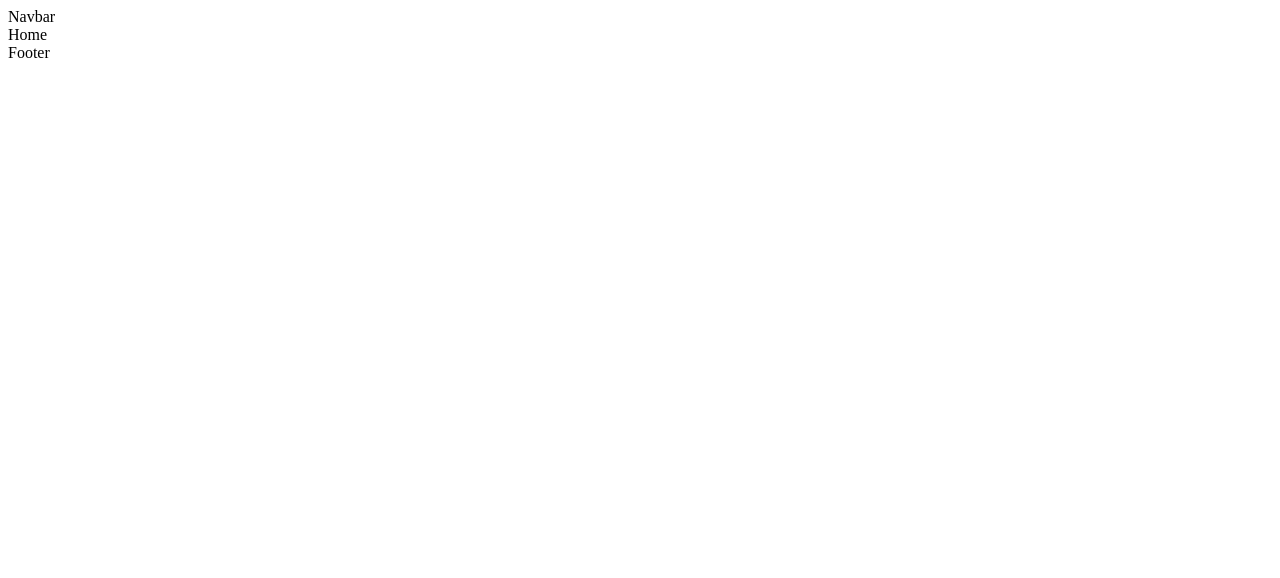
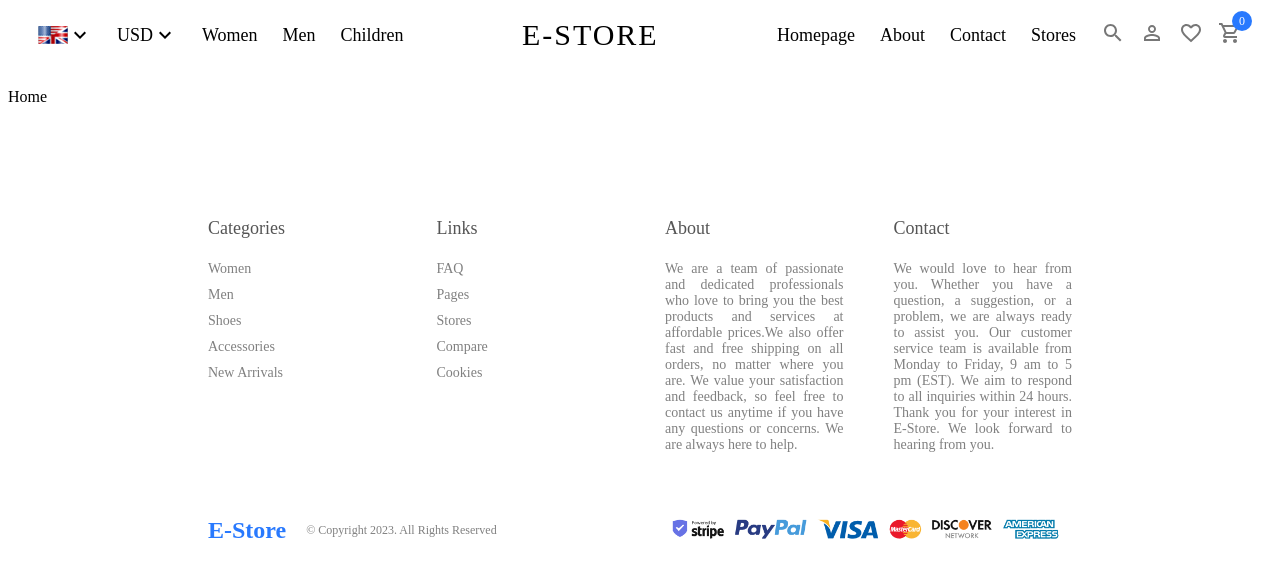
Before and after one commit to Ibra-22Kh/HeadlessCMS-project, a React (Vite) app in the folder client/: page / in a window 1280 px wide. Shown: the top 578 px of the page. Built offline with nearby package versions, Linux system fonts and the light colour scheme.

Commit message:
update for the navbar then footer

```diff
--- a/client/src/components/Footer/Footer.jsx
+++ b/client/src/components/Footer/Footer.jsx
@@ -1,9 +1,61 @@
-import React from 'react'
+import React from "react";
+import "./Footer.scss";
 
 const Footer = () => {
   return (
-    <div>Footer</div>
-  )
-}
+    <div className="footer">
+      <div className="top">
+        <div className="item">
+          <h1>Categories</h1>
+          <span>Women</span>
+          <span>Men</span>
+          <span>Shoes</span>
+          <span>Accessories</span>
+          <span>New Arrivals</span>
+        </div>
+        <div className="item">
+          <h1>Links</h1>
+          <span>FAQ</span>
+          <span>Pages</span>
+          <span>Stores</span>
+          <span>Compare</span>
+          <span>Cookies</span>
+        </div>
+        <div className="item">
+          <h1>About</h1>
+          <span>
+            We are a team of passionate and dedicated professionals who
+            love to bring you the best products and services at affordable
+            prices.We also offer fast and free shipping on all orders, no matter where you are. We value your
+            satisfaction and feedback, so feel free to contact us anytime if you
+            have any questions or concerns. We are always here to help.
+          </span>
+        </div>
+        <div className="item">
+          <h1>Contact</h1>
+          <span>
+            We would love to hear from you. Whether you have a question, a
+            suggestion, or a problem, we are always ready to assist you. Our
+            customer service team is available from Monday to Friday, 9 am to 5
+            pm (EST). We aim to respond to all inquiries within 24 hours. Thank
+            you for your interest in E-Store. We look forward to hearing from
+            you.
+          </span>
+        </div>
+      </div>
+      <div className="bottom">
+        <div className="left">
+          <span className="logo">E-Store</span>
+          <span className="copyright">
+            © Copyright 2023. All Rights Reserved
+          </span>
+        </div>
+        <div className="right">
+          <img src="images/payment.png" alt="" />
+        </div>
+      </div>
+    </div>
+  );
+};
 
-export default Footer
+export default Footer;
--- /dev/null
+++ b/client/src/components/Footer/Footer.scss
@@ -0,0 +1,56 @@
+.footer {
+    margin: 100px 200px 20px 200px;
+
+    .top {
+      display: flex;
+      gap: 50px;
+
+      .item {
+        flex: 1;
+        display: flex;
+        flex-direction: column;
+        gap: 10px;
+        text-align: justify;
+        font-size: 14px;
+
+        h1{
+          font-size: 18px;
+          font-weight: 500;
+          color: #555;
+        }
+
+        span{
+          color: gray;
+        }
+      }
+    }
+
+    .bottom {
+      display: flex;
+      align-items: center;
+      justify-content: space-between;
+      margin-top: 50px;
+      .left {
+        display: flex;
+        align-items: center;
+
+        .logo{
+          color: #2879fe;
+          font-weight: bold;
+          font-size: 24px;
+        }
+
+        .copyright{
+          margin-left: 20px;
+          font-size: 12px;
+          color: gray;
+        }
+      }
+      .right {
+
+        img{
+          height: 50px;
+        }
+      }
+    }
+  }
--- a/client/src/components/Navbar/Navbar.jsx
+++ b/client/src/components/Navbar/Navbar.jsx
@@ -1,9 +1,74 @@
-import React from 'react'
+import React, { useState } from "react";
+import KeyboardArrowDownIcon from "@mui/icons-material/KeyboardArrowDown";
+import SearchIcon from "@mui/icons-material/Search";
+import PersonOutlineOutlinedIcon from "@mui/icons-material/PersonOutlineOutlined";
+import FavoriteBorderOutlinedIcon from "@mui/icons-material/FavoriteBorderOutlined";
+import ShoppingCartOutlinedIcon from "@mui/icons-material/ShoppingCartOutlined";
+import { Link } from "react-router-dom";
+import "./Navbar.scss"
+// import Cart from "../Cart/Cart";
+// import { useSelector } from "react-redux";
 
 const Navbar = () => {
+  // const [open,setOpen] = useState(false)
+  // const products = useSelector((state) => state.cart.products);
+
   return (
-    <div>Navbar</div>
-  )
-}
+    <div className="navbar">
+      <div className="wrapper">
+        <div className="left">
+          <div className="item">
+            <img src="images/en.png" alt="" />
+            <KeyboardArrowDownIcon />
+          </div>
+          <div className="item">
+            <span>USD</span>
+            <KeyboardArrowDownIcon />
+          </div>
+          <div className="item">
+            <Link className ="link" to="/products/1">Women</Link>
+          </div>
+          <div className="item">
+            <Link className ="link" to="/products/2">Men</Link>
+          </div>
+          <div className="item">
+            <Link className ="link" to="/products/3">Children</Link>
+          </div>
+        </div>
+        <div className="center">
+          <Link className ="link" to="/">E-STORE</Link>
+        </div>
+        <div className="right">
+          <div className="item">
+            <Link className ="link" to="/">Homepage</Link>
+          </div>
+          <div className="item">
+            <Link className ="link" to="/">About</Link>
+          </div>
+          <div className="item">
+            <Link className ="link" to="/">Contact</Link>
+          </div>
+          <div className="item">
+            <Link className ="link" to="/">Stores</Link>
+          </div>
+          <div className="icons">
+            <SearchIcon/>
+            <PersonOutlineOutlinedIcon/>
+            <FavoriteBorderOutlinedIcon/>
+            {/* <div className="cartIcon" onClick={()=>setOpen(!open)}>
+              <ShoppingCartOutlinedIcon/>
+              <span>{products.length}</span>
+            </div> */}
+            <div className="cartIcon">
+              <ShoppingCartOutlinedIcon/>
+              <span>0</span>
+            </div>
+          </div>
+        </div>
+      </div>
+      {/* {open && <Cart/>} */}
+    </div>
+  );
+};
 
-export default Navbar
+export default Navbar;
--- /dev/null
+++ b/client/src/components/Navbar/Navbar.scss
@@ -0,0 +1,57 @@
+.navbar {
+  height: 80px;
+
+  .wrapper {
+    padding: 10px 30px;
+    display: flex;
+    align-items: center;
+    justify-content: space-between;
+
+    .item {
+      display: flex;
+      align-items: center;
+      font-size: 18px;
+    }
+
+    .left {
+      display: flex;
+      align-items: center;
+      gap: 25px;
+    }
+    .center {
+      font-size: 30px;
+      letter-spacing: 2px;
+    }
+    .right {
+      display: flex;
+      align-items: center;
+      gap: 25px;
+
+      .icons {
+        display: flex;
+        gap: 15px;
+        color: #777;
+        cursor: pointer;
+
+        .cartIcon {
+          position: relative;
+
+          span {
+            font-size: 12px;
+            width: 20px;
+            height: 20px;
+            border-radius: 50%;
+            background-color: #2879fe;
+            color: white;
+            position: absolute;
+            right: -10px;
+            top: -10px;
+            display: flex;
+            align-items: center;
+            justify-content: center;
+          }
+        }
+      }
+    }
+  }
+}
```
